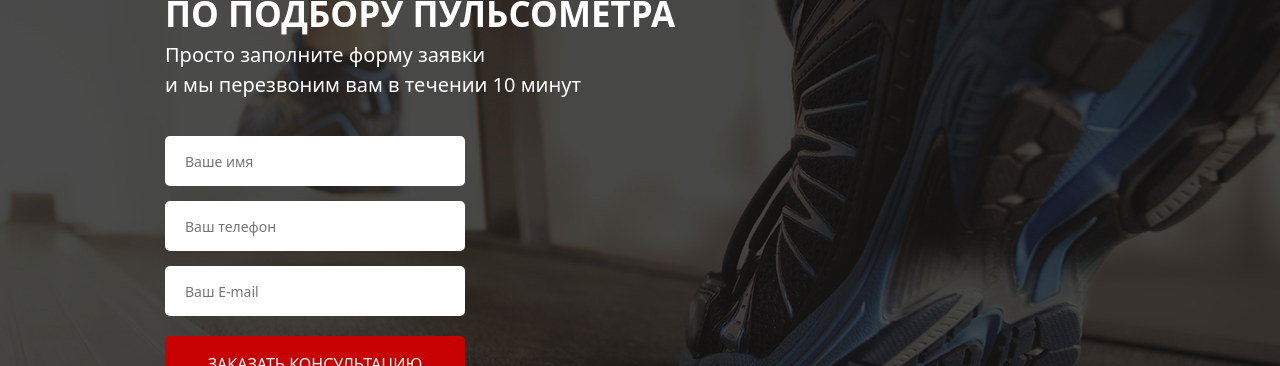
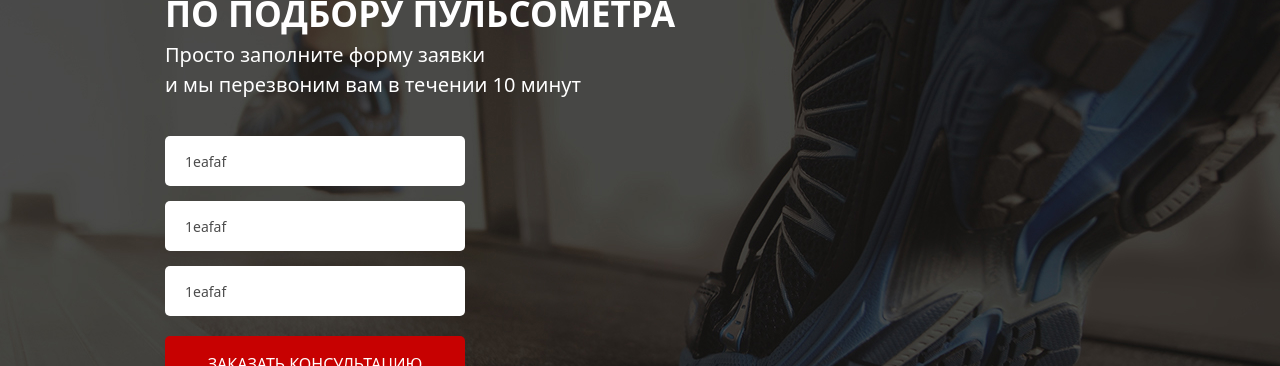
Before and after one commit to KovAlex010422/Pulse, a website: page src/index.html in a window 1280 px wide. Shown: the part 1400-1766 px from the top of the page. Drawn offline with Linux system fonts and the light colour scheme.

Commit message:
validation

```diff
--- a/src/index.html
+++ b/src/index.html
@@ -71,9 +71,9 @@
           Просто заполните форму заявки <br>и мы перезвоним вам в течении 10 минут
         </div>
         <form class="feed-form" action="#">
-          <input name="name" required type="text" placeholder="Ваше имя" class="input">
-          <input name="phone" required type="number" placeholder="Ваш телефон" class="input">
-          <input name="email" required type="email" placeholder="Ваш E-mail" class="input">
+          <input name="name" data-form="name" placeholder="Ваше имя" class="input">
+          <input name="phone" data-form="phone" placeholder="Ваш телефон" class="input">
+          <input name="email" data-form="email" placeholder="Ваш E-mail" class="input">
           <button data-modal="consultation" class="button button_submit">заказать кОНСУЛЬТАЦИЮ</button>
         </form>
       </div>
@@ -535,9 +535,9 @@
       <div class="modal__subtitle">Просто заполните форму заявки</div>
       <div class="modal__descr">и мы перезвоним вам в течении 10 минут</div>
       <form class="feed-form feed-form_mt25" action="#">
-        <input name="name" required type="text" placeholder="Ваше имя" class="input">
-        <input name="phone" required type="number" placeholder="Ваш телефон" class="input">
-        <input name="email" required type="email" placeholder="Ваш E-mail" class="input">
+        <input name="name" data-form="name" placeholder="Ваше имя" class="input">
+        <input name="phone" data-form="phone" placeholder="Ваш телефон" class="input">
+        <input name="email" data-form="email" placeholder="Ваш E-mail" class="input">
         <button data-modal="consultation" class="button button_submit">заказать кОНСУЛЬТАЦИЮ</button>
       </form>
     </div>
@@ -547,9 +547,9 @@
       <div class="modal__subtitle">Ваш заказ:</div>
       <div class="modal__descr">Пульсометр Polar FT1</div>
       <form class="feed-form feed-form_mt25" action="#">
-        <input name="name" required type="text" placeholder="Ваше имя" class="input">
-        <input name="phone" required type="number" placeholder="Ваш телефон" class="input">
-        <input name="email" required type="email" placeholder="Ваш E-mail" class="input">
+        <input name="name" data-form="name" placeholder="Ваше имя" class="input">
+        <input name="phone" data-form="phone" placeholder="Ваш телефон" class="input">
+        <input name="email" data-form="email" placeholder="Ваш E-mail" class="input">
         <button data-modal="thanks" class="button button_submit">купить</button>
       </form>
     </div>
@@ -564,6 +564,7 @@
   <script src="./js/slider.js"></script>
   <script src="./js/catalog.js"></script>
   <script src="./js/modals.js"></script>
+  <script src="./js/validation.js"></script>
 </body>
 
 </html>
--- /dev/null
+++ b/src/js/validation.js
@@ -0,0 +1,16 @@
+document.addEventListener('DOMContentLoaded', function(){
+  const formInputs = document.querySelectorAll('.input'),
+        formName = document.querySelectorAll('[form=Name]'),
+        btmSubmit = document.querySelector('[modal=consultation]'),
+        inputLabel = this.createElement('div');
+  function ad(){
+    formInputs.forEach(input => {
+      if(!input.value && !input.value.trim()){
+        console.log(input.value);
+        input.value = '1eafaf';
+        inputLabel.textContent=' Введи дані';
+        input.append(inputLabel)}
+      })
+  }
+  ad()
+})
```
